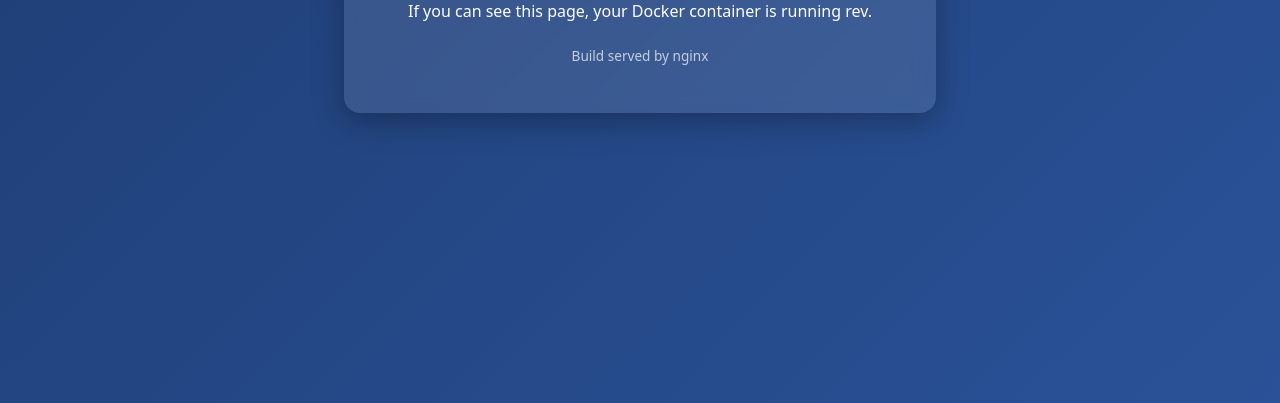
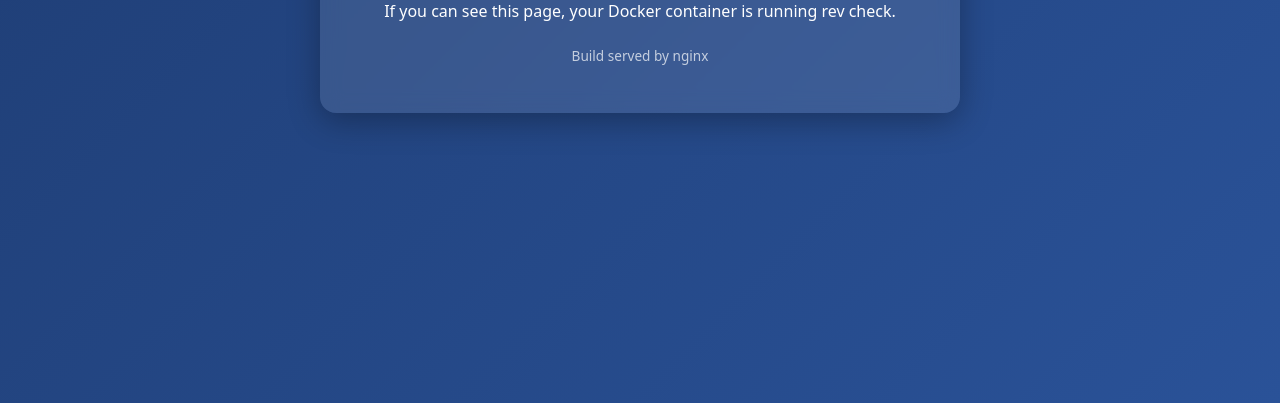
Before and after one commit to lk041995/devops-project, a plain HTML site: page index.html in a window 1280 px wide. Shown: the part 397-800 px from the top of the page. Drawn offline with Linux system fonts and the light colour scheme.

Commit message:
update content check

```diff
--- a/index.html
+++ b/index.html
@@ -9,7 +9,7 @@
 <body>
   <main class="card">
     <h1 id="title">🚀 Jenkins CI Demo</h1>
-    <p>If you can see this page, your Docker container is running rev.</p>
+    <p>If you can see this page, your Docker container is running rev check.</p>
     <p class="build">Build served by nginx</p>
   </main>
 </body>
```
